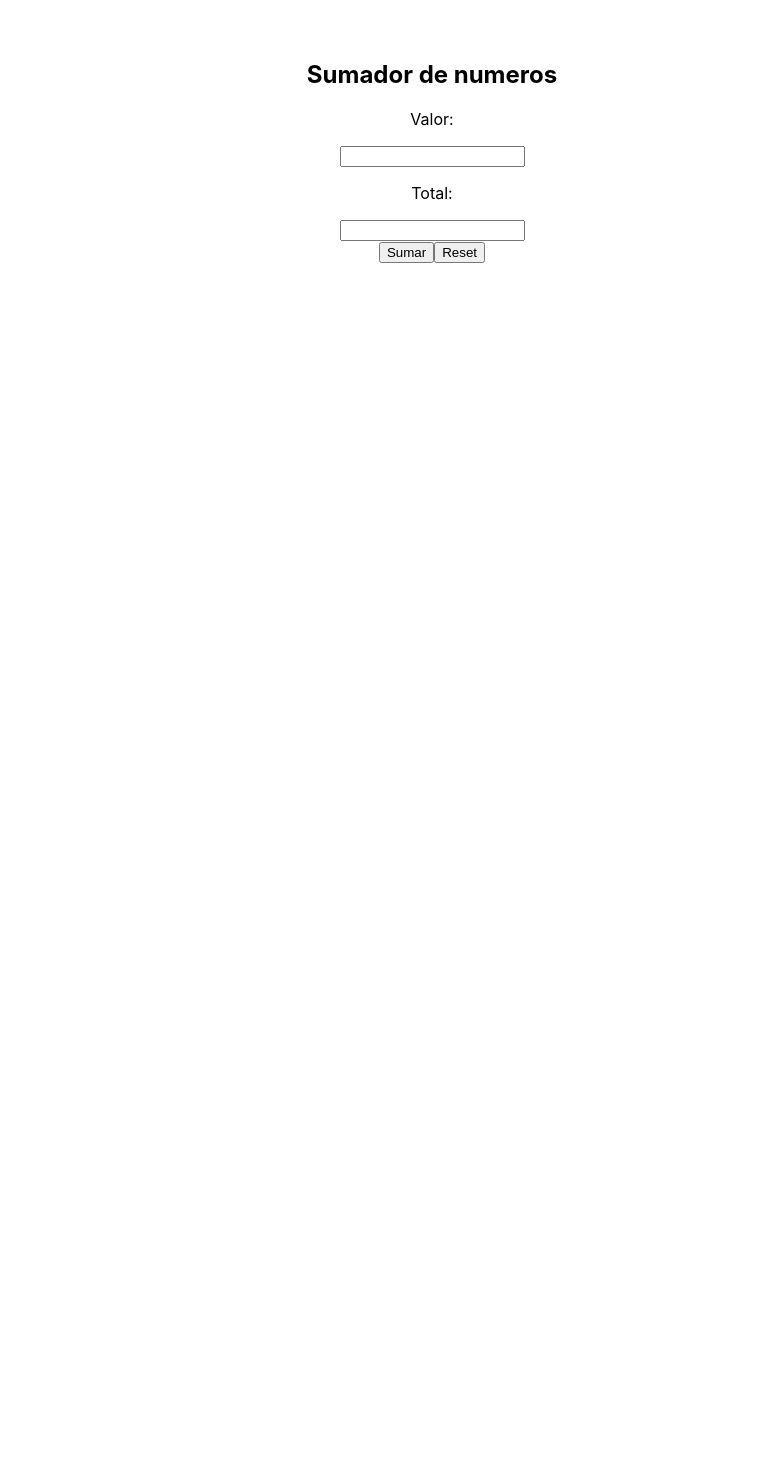
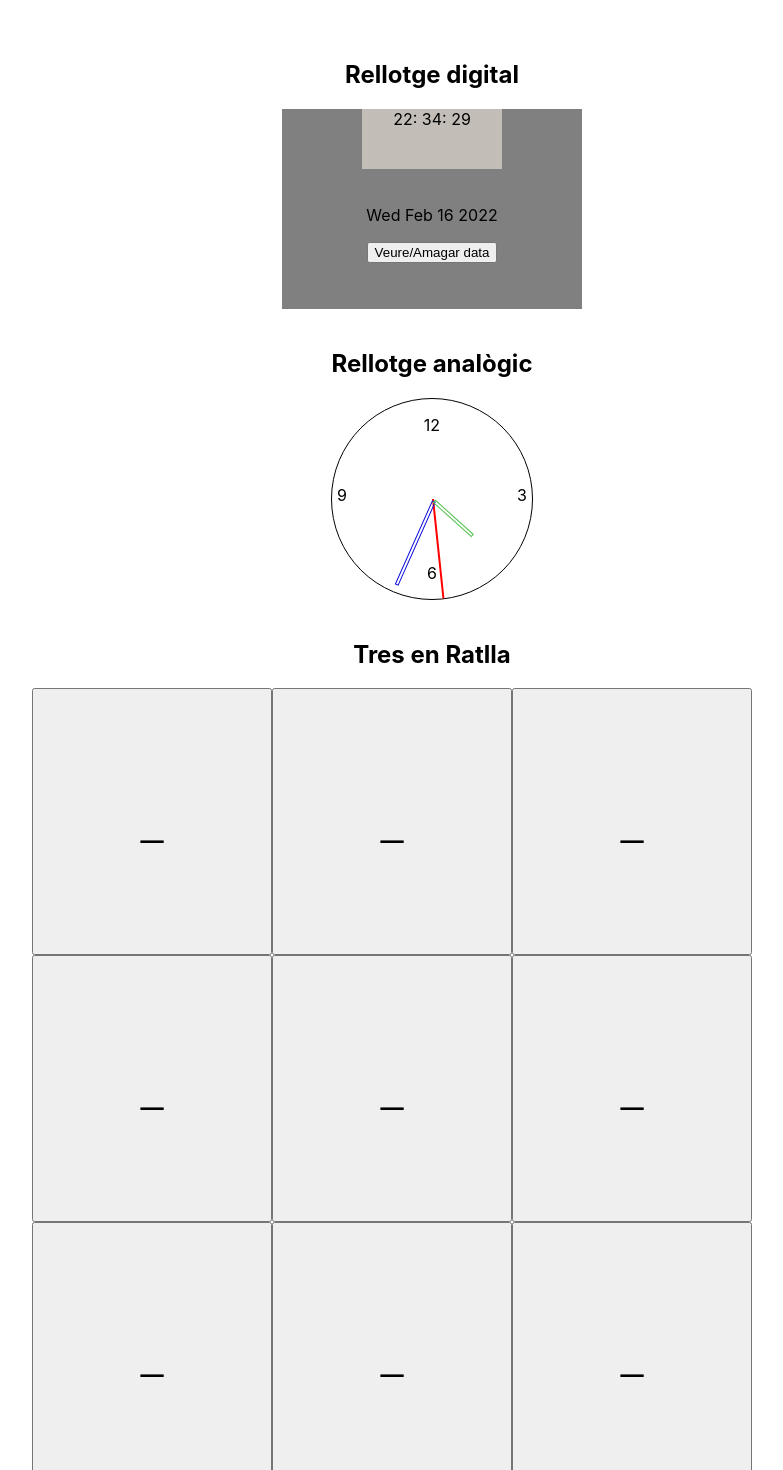
Before and after one commit to MartiCorbalan/Exercicis, a React (Create React App) app: page / in a window 1280 px wide. Shown: the top 1470 px of the page, without its empty margins (208-991 px from the left). Before the commit the page ends 800 px from the top, so only its background shows below. Built offline with nearby package versions, Linux system fonts and the light colour scheme.

Commit message:
arerglat relojes

```diff
--- a/src/App.jsx
+++ b/src/App.jsx
@@ -6,12 +6,13 @@ import "./style.css";
 import Contador from "./components/contador/Contador";
 import Acordeo from "./components/acordeo/Acordeo";
 import Carrusel from "./components/carrusel/Carrusel";
-import Tres_en_ratlla from "./components/tres-en-ratlla/Tres_en_ratlla";
-import Rellotge from "./components/rellotge-digital/Rellotge";
 
-*/
+
+
+*/import Tres_en_ratlla from "./components/tres-en-ratlla/Tres_en_ratlla";
 import Sumarnums from "./components/sumarnumeros/Sumarnums";
 import Rellotge_analogic from "./components/rellotge-analogic/Rellotge_analogic";
+import Rellotge from "./components/rellotge-digital/Rellotge";
 function App() {
   return (
     <div className="App">
@@ -29,15 +30,16 @@ function App() {
       {/*  <div className="">
         <Carrusel />
       </div> */}
-     {/*  <div>
-        <Tres_en_ratlla />
-      </div>
+     {/*  */}
       <div>
         <Rellotge />
       </div>
       <div>
         <Rellotge_analogic />
-      </div>*/}
+      </div>
+      <div>
+        <Tres_en_ratlla />
+      </div>
       <div>
         <Sumarnums/>
       </div>
--- a/src/components/rellotge-digital/Rellotge.jsx
+++ b/src/components/rellotge-digital/Rellotge.jsx
@@ -27,7 +27,7 @@ function Rellotge() {
       <br />
       <h2>Rellotge digital</h2>
       <div className="box-clock">
-        <p className="hora">
+        <p className="hora2">
           {data.getHours()}: {data.getMinutes()}: {data.getSeconds()}
         </p>
         <br />
--- a/src/style.css
+++ b/src/style.css
@@ -63,11 +63,12 @@
   background-color: gray;
   margin: auto;
 }
-.hora {
+.hora2 {
   height: 60px;
   width: 140px;
   background-color: rgb(194, 189, 183);
   margin: auto;
+
 }
 .data {
   height: 60px;
```
